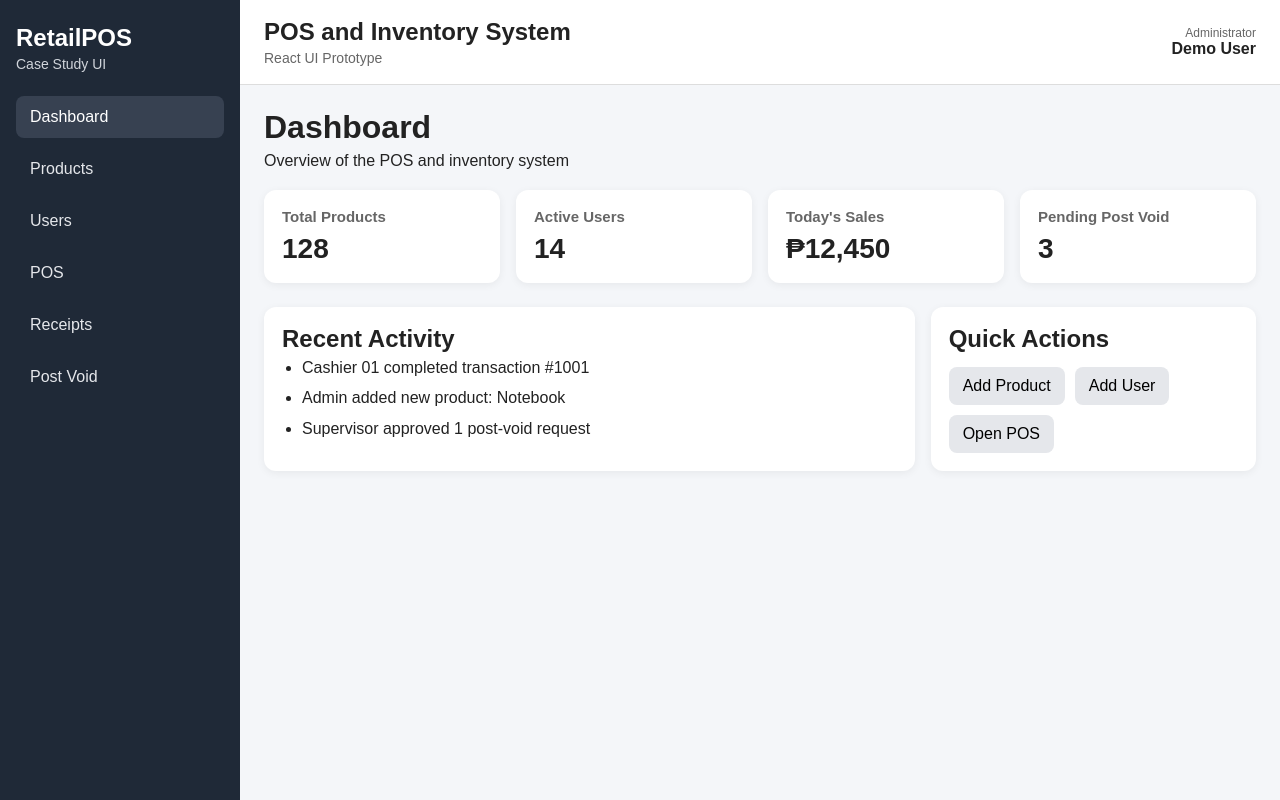
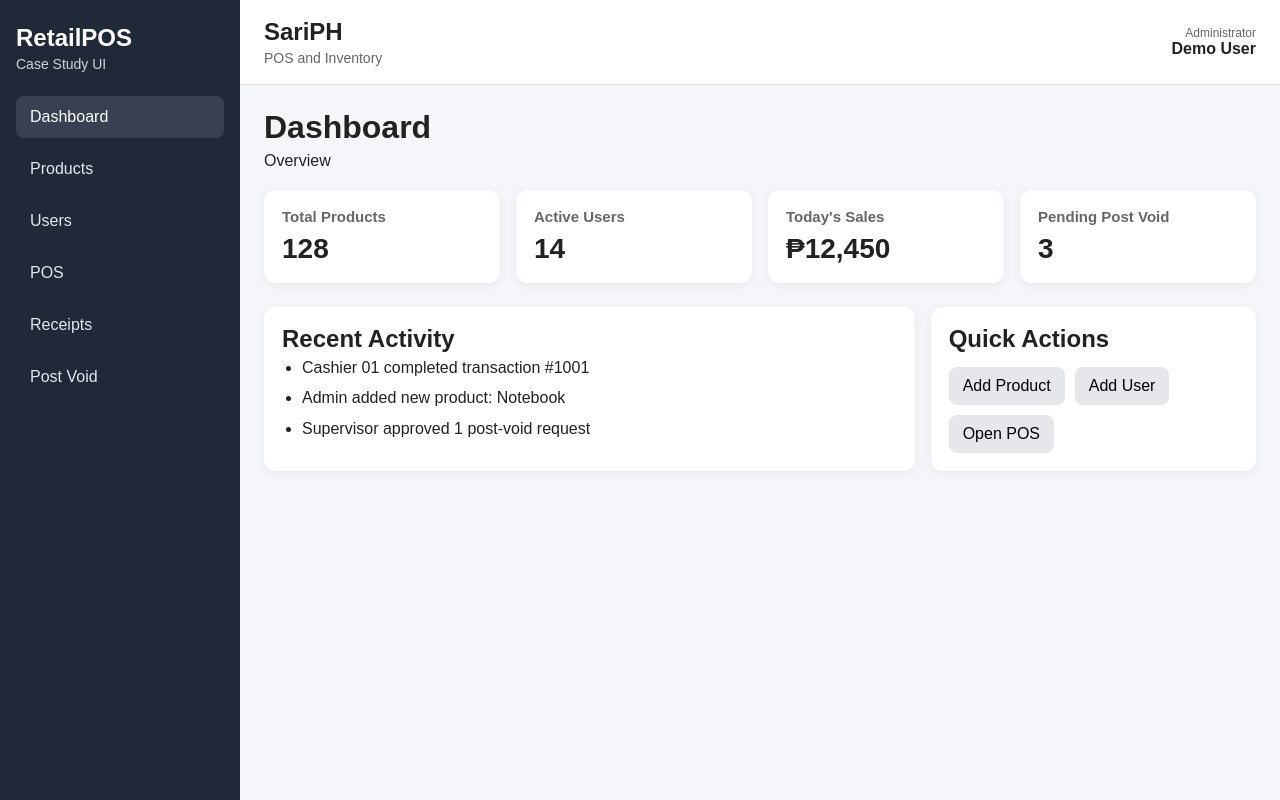
Before and after one commit to kurtlarrenlowqual/sari_ph, a React (Create React App) app: page /dashboard in a window 1280 px wide. Built offline with nearby package versions, Linux system fonts and the light colour scheme.

Commit message:
Updated subtitles in Navbar and Dashboard

```diff
--- a/src/components/layout/Navbar.js
+++ b/src/components/layout/Navbar.js
@@ -2,8 +2,8 @@ export default function Navbar() {
   return (
     <header className="navbar">
       <div>
-        <h2 className="navbar-title">POS and Inventory System</h2>
-        <p className="navbar-subtitle">React UI Prototype</p>
+        <h2 className="navbar-title">SariPH</h2>
+        <p className="navbar-subtitle">POS and Inventory</p>
       </div>
 
       <div className="navbar-user">
--- a/src/pages/DashboardPage.js
+++ b/src/pages/DashboardPage.js
@@ -10,7 +10,7 @@ export default function DashboardPage() {
     <div>
       <div className="page-header">
         <h1>Dashboard</h1>
-        <p>Overview of the POS and inventory system</p>
+        <p>Overview</p>
       </div>
 
       <div className="stats-grid">
```
